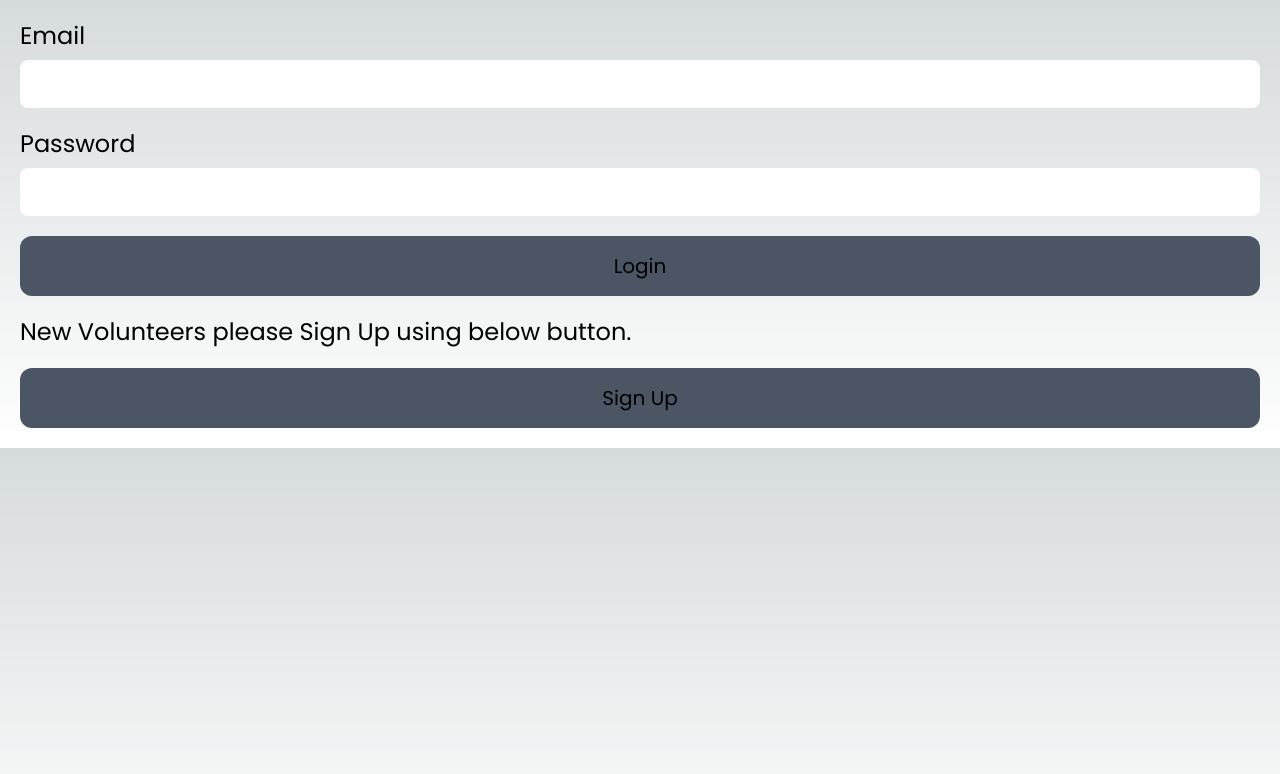
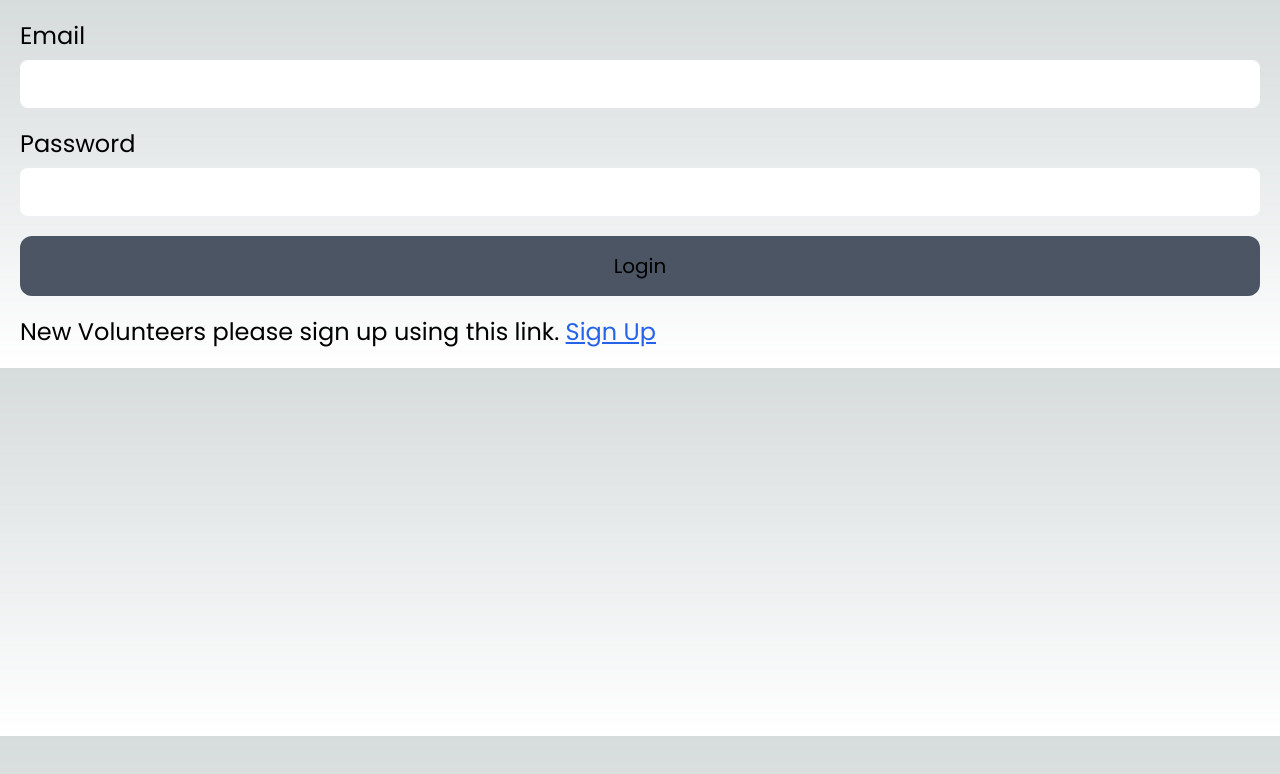
Before and after one commit to abaidisaac/uaesos, a Next.js app: page /signin in a window 1280 px wide. Shown: the top 774 px of the page. Built offline with nearby package versions, Linux system fonts and the light colour scheme.

Commit message:
user confusion updates

```diff
--- a/src/app/components/home/activeCases.tsx
+++ b/src/app/components/home/activeCases.tsx
@@ -17,13 +17,17 @@ export default function ActiveCases() {
                 <h2 className="uppercase">Updates on active cases</h2>
                 <div className=" flex flex-col gap-2 overflow-y-auto">
                     {cases.map((item: Case, index) => (
-                        <div
+                        <a
+                            href="/volunteer"
                             key={index}
-                            className={(item.assigned_to ? "bg-green-500" : "bg-gray-500") + " p-3 rounded-xl"}>
+                            className={
+                                (item.assigned_to ? "bg-green-500" : "bg-gray-500") +
+                                " p-3 rounded-xl text-white no-underline"
+                            }>
                             <p className="font-semibold">{item.author}</p>
                             <p>{item.requirement}</p>
                             <p>{item.assigned_to ? "In Progress" : "Pending"}</p>
-                        </div>
+                        </a>
                     ))}
                 </div>
             </section>
--- a/src/app/signin/page.tsx
+++ b/src/app/signin/page.tsx
@@ -24,14 +24,9 @@ export default function SignIn() {
                 <FormTextBox required={true} text="Password" type="password" />
                 <Button text="Login" type="submit" />
             </form>
-            <h2>New Volunteers please Sign Up using below button.</h2>
-            <Button
-                text="Sign Up"
-                type="button"
-                onClick={() => {
-                    router.push("/signup");
-                }}
-            />
+            <h2>
+                New Volunteers please sign up using this link. <a href="/signup">Sign Up</a>
+            </h2>
         </main>
     );
 }
--- a/src/app/signup/page.tsx
+++ b/src/app/signup/page.tsx
@@ -15,7 +15,7 @@ export default function SignIn() {
         });
 
         if (data) {
-            router.push("/");
+            router.push("/volunteer");
         }
     };
     return (
@@ -25,7 +25,7 @@ export default function SignIn() {
                 <FormTextBox required={true} text="Email" />
                 <FormTextBox required={true} text="New Password" type="password" />
                 <FormTextBox required={true} text="Phone" />
-                <Button text="Login" type="submit" />
+                <Button text="Sign Up" type="submit" />
             </form>
         </main>
     );
```
